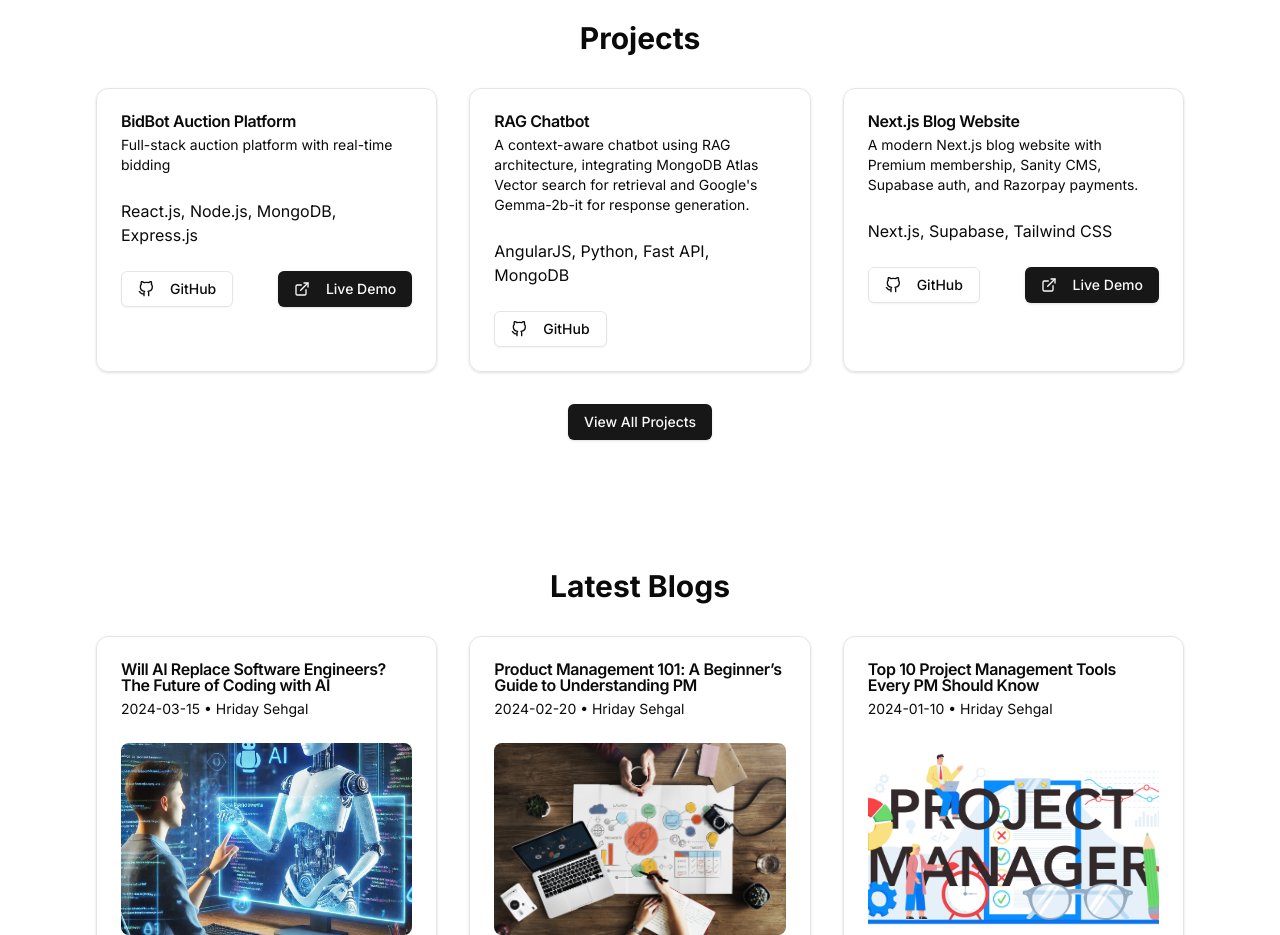
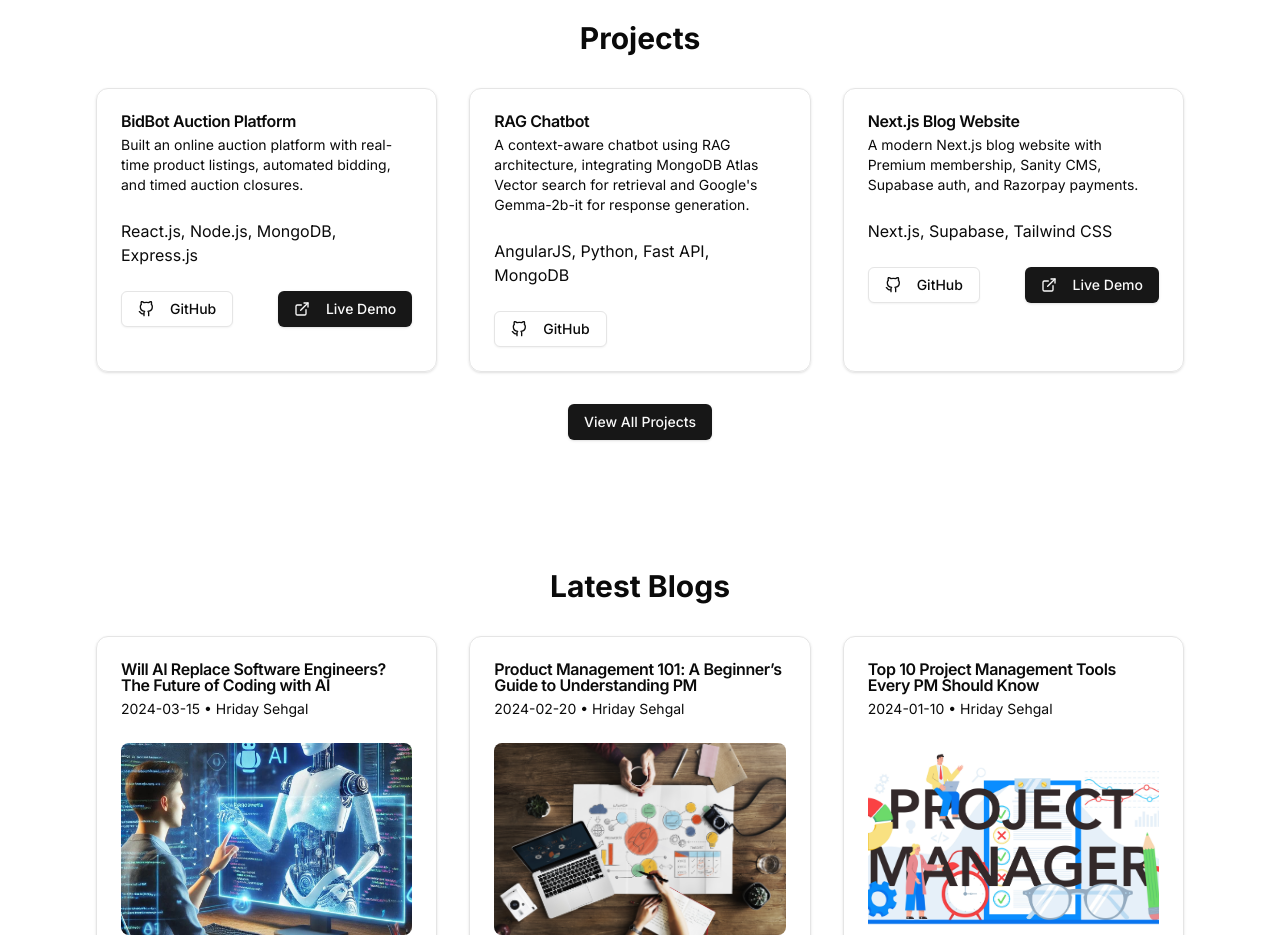
Before and after one commit to hriday-sehgal/NextJS-Portfolio-Website, a Next.js app: page / in a window 1280 px wide. Shown: the part 1760-2695 px from the top of the page. Built offline with nearby package versions, Linux system fonts and the light colour scheme.

Commit message:
Update page.tsx

```diff
--- a/app/page.tsx
+++ b/app/page.tsx
@@ -137,7 +137,7 @@
     const projects = [
         {
             title: 'BidBot Auction Platform',
-            description: 'Full-stack auction platform with real-time bidding',
+            description: 'Built an online auction platform with real-time product listings, automated bidding, and timed auction closures.',
             tech: 'React.js, Node.js, MongoDB, Express.js',
             links: {
                 github: 'https://github.com/hriday-sehgal/BidBot-Online-Auction-System-Project-Frontend',
```
